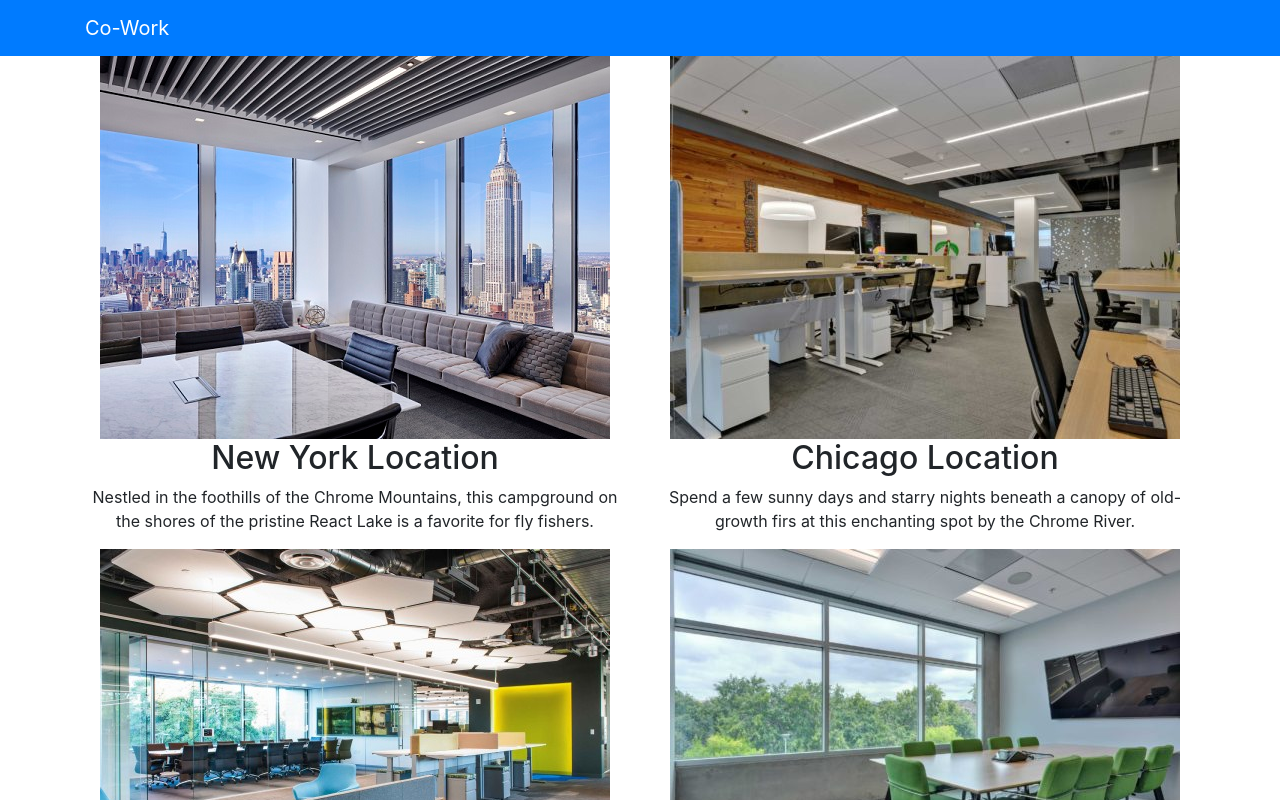
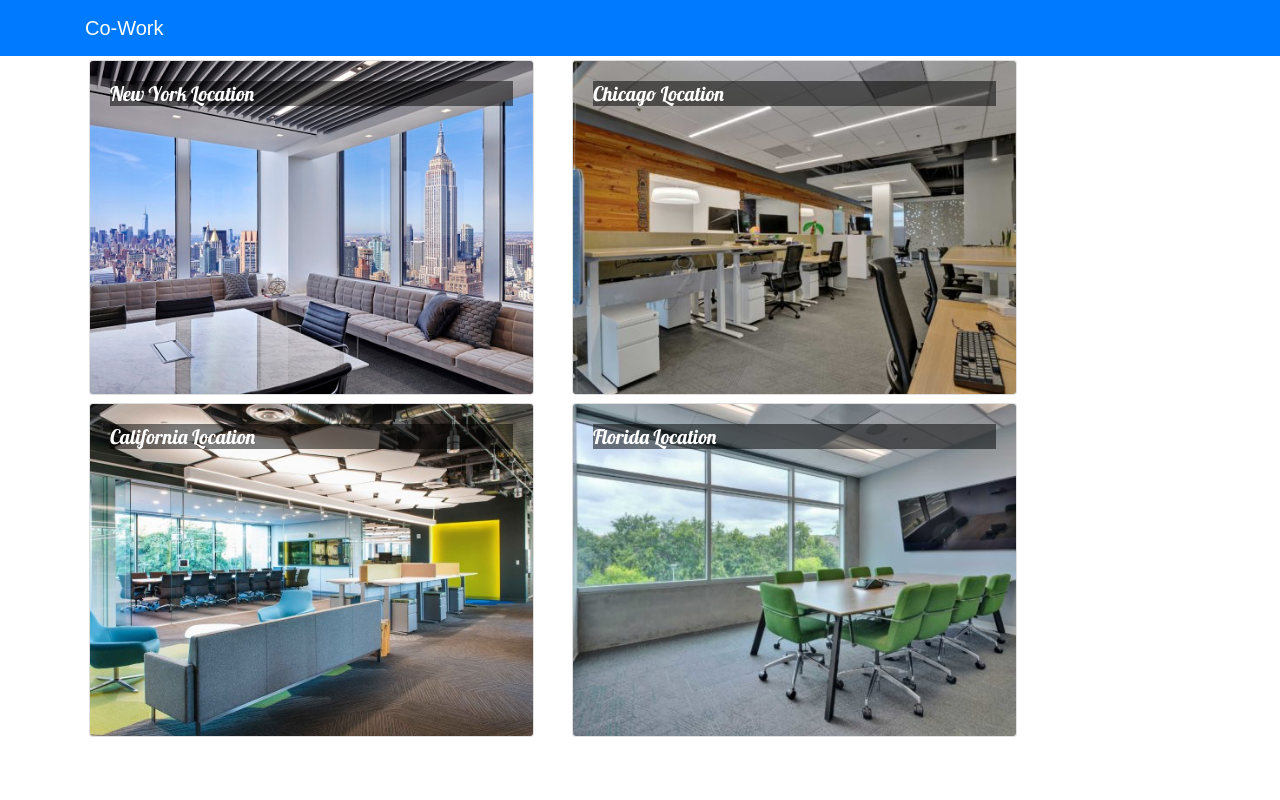
Before and after one commit to YamilVillegas/cowork, a React (Create React App) app: page / in a window 1280 px wide. Shown: the top 800 px of the page. Built offline with nearby package versions, Linux system fonts and the light colour scheme.

Commit message:
Lifting State

```diff
--- a/package.json
+++ b/package.json
@@ -12,6 +12,8 @@
     "react-popper": "1.3.6",
     "react-scripts": "5.0.0",
     "reactstrap": "8.5.1",
+    "typeface-lobster": "^1.1.13",
+    "typeface-open-sans": "^1.1.13",
     "web-vitals": "^2.1.0"
   },
   "scripts": {
--- a/src/App.css
+++ b/src/App.css
@@ -1,38 +1,12 @@
-.App {
-  text-align: center;
+body {
+  font-family: "Open-Sans", sans-serif
 }
 
-.App-logo {
-  height: 40vmin;
-  pointer-events: none;
+.card-title {
+  font: 500 1.25rem "Lobster", cursive;
 }
 
-@media (prefers-reduced-motion: no-preference) {
-  .App-logo {
-    animation: App-logo-spin infinite 20s linear;
-  }
+.card-img-overlay .card-title {
+  color: white;
+  background-color: rgba(0, 0, 0, 0.5);
 }
-
-.App-header {
-  background-color: #282c34;
-  min-height: 100vh;
-  display: flex;
-  flex-direction: column;
-  align-items: center;
-  justify-content: center;
-  font-size: calc(10px + 2vmin);
-  color: white;
-}
-
-.App-link {
-  color: #61dafb;
-}
-
-@keyframes App-logo-spin {
-  from {
-    transform: rotate(0deg);
-  }
-  to {
-    transform: rotate(360deg);
-  }
-}
--- a/src/App.js
+++ b/src/App.js
@@ -2,8 +2,15 @@ import React, { Component } from 'react';
 import { Navbar, NavbarBrand } from 'reactstrap';
 import './App.css';
 import Directory from './components/DirectoryComponent';
+import { LOCATIONS } from './shared/locations'
 
 class App extends Component {
+  constructor(props) {
+    super(props);
+    this.state ={
+      locations: LOCATIONS
+    }
+  }
     render() {
         return (
             <div className="App">
@@ -12,7 +19,7 @@ class App extends Component {
                     <NavbarBrand href="/">Co-Work</NavbarBrand>
                 </div>
                 </Navbar>
-                <Directory />
+                <Directory locations={this.state.locations}/>
             </div>
         );
     }
--- a/src/components/DirectoryComponent.js
+++ b/src/components/DirectoryComponent.js
@@ -1,57 +1,56 @@
 import React, { Component } from 'react';
+import { Card, CardImg, CardImgOverlay, CardText, CardBody, CardTitle } from 'reactstrap';
 
 class Directory extends Component {
     constructor(props) {
         super(props);
         this.state = {
-            locations: [
-                {
-                    id: 0,
-                    name: 'New York Location',
-                    image: 'assets/images/NewYorkOffice.jpeg',
-                    rooms: 100,
-                    description: "Nestled in the foothills of the Chrome Mountains, this campground on the shores of the pristine React Lake is a favorite for fly fishers."
-                },
-                {
-                  id: 1,
-                  name: 'Chicago Location',
-                  image: 'assets/images/ChicagoOffice.jpeg',
-                  rooms: 75,
-                  description: "Spend a few sunny days and starry nights beneath a canopy of old-growth firs at this enchanting spot by the Chrome River."
-                },
-                {
-                    id: 2,
-                    name: 'California Location',
-                    image: 'assets/images/CaliforniaOffice.jpeg',
-                    rooms: 100,
-                    description: "Let NuCamp be your guide to this off-the-beaten-path, hike-in-only campground."
-                },
-                {
-                    id: 3,
-                    name: 'Florida Location',
-                    image: 'assets/images/FloridaOffice.jpeg',
-                    rooms: 75,
-                    description: "You'll never want to leave this hidden gem, deep within the lush Redux Woods."
-                }
-            ],
+            selectedLocation: null
         }
     }
 
+    onLocationSelect(location) {
+        this.setState({selectedLocation: location});
+    }
+
+    renderSelectedLocation(location) {
+        if(location) {
+            return (
+                <Card>
+                    <CardImg top src={location.image} alt={location.name}/>
+                    <CardBody>
+                        <CardTitle>{location.name}</CardTitle>
+                        <CardText>{location.description}</CardText>
+                    </CardBody>
+                </Card>
+            );
+        }
+        return <div />
+    }
+
     render() {
-        const directory = this.state.locations.map(location => {
+        const directory = this.props.locations.map(location => {
             return (
-                <div key={location.id} className='col'>
-                    <img src={location.image} alt={location.name} />
-                    <h2>{location.name}</h2>
-                    <p>{location.description}</p>
+                <div key={location.id} className='col-md-5 m-1'>
+                    <Card onClick={() => this.onLocationSelect(location)}>
+                        <CardImg width="100%" src={location.image} alt={location.name} />
+                        <CardImgOverlay>
+                            <CardTitle>{location.name}</CardTitle>
+                        </CardImgOverlay>
+                    </Card>
                 </div>
-            )
-        })
+            );
+        });
 
         return(
             <div className='container'>
                 <div className='row'>
                     {directory}
+                </div>
+                <div className='row'>
+                    <div className='col-md-5 m-1'>
+                        {this.renderSelectedLocation(this.state.selectedLocation)}
+                    </div>
                 </div>
             </div>
         );
--- a/src/index.js
+++ b/src/index.js
@@ -1,9 +1,11 @@
 import React from 'react';
 import ReactDOM from 'react-dom';
 import './index.css';
-import App from './App';
 import reportWebVitals from './reportWebVitals';
 import 'bootstrap/dist/css/bootstrap.min.css';
+import 'typeface-lobster';
+import 'typeface-open-sans';
+import App from './App';
 
 ReactDOM.render(
   <React.StrictMode>
--- /dev/null
+++ b/src/shared/locations.js
@@ -0,0 +1,178 @@
+export const LOCATIONS = [
+    {
+        id: 0,
+        name: 'New York Location',
+        image: 'assets/images/NewYorkOffice.jpeg',
+        rooms: 100,
+        description: "Premium offices located in the heart of the world's economy.",
+        comments: [
+            {
+                id: 0,
+                rating: 5,
+                text: "What a magnificent view!",
+                author: "Tinus Lorvaldes",
+                date: "2018-10-25T16:30Z"
+            },
+            {
+                id: 1,
+                rating: 4,
+                text: "The campground was beautiful, but the bugs could bite sometimes.",
+                author: "Brennen Ech",
+                date: "2017-06-17T03:33Z"
+            },
+            {
+                id: 2,
+                rating: 5,
+                text: "I caught a world-record-breaking trout here on my last visit.",
+                author: "McKenzie Sebastian",
+                date: "2019-02-18T18:12Z"
+            },
+            {
+                id: 3,
+                rating: 5,
+                text: "A wonderful place to reconnect with nature.",
+                author: "Jordan Runn",
+                date: "2019-08-04T20:11Z"
+            },
+            {
+                id: 4,
+                rating: 4,
+                text: "The stars at night were magnificent!",
+                author: "Ann Dabramov",
+                date: "2018-07-23T19:44Z"
+            }
+        ]
+    },
+    {
+        id: 1,
+        name: 'Chicago Location',
+        image: 'assets/images/ChicagoOffice.jpeg',
+        rooms: 75,
+        description: "Beautiful spacious offices located in the heart of Chicago.",
+        comments: [
+            {
+                id: 0,
+                rating: 5,
+                text: "What a magnificent view!",
+                author: "Tinus Lorvaldes",
+                date: "2018-10-25T16:30Z"
+            },
+            {
+                id: 1,
+                rating: 4,
+                text: "The campground was beautiful, but the bugs could bite sometimes.",
+                author: "Brennen Ech",
+                date: "2017-06-17T03:33Z"
+            },
+            {
+                id: 2,
+                rating: 5,
+                text: "I caught a world-record-breaking trout here on my last visit.",
+                author: "McKenzie Sebastian",
+                date: "2019-02-18T18:12Z"
+            },
+            {
+                id: 3,
+                rating: 5,
+                text: "A wonderful place to reconnect with nature.",
+                author: "Jordan Runn",
+                date: "2019-08-04T20:11Z"
+            },
+            {
+                id: 4,
+                rating: 4,
+                text: "The stars at night were magnificent!",
+                author: "Ann Dabramov",
+                date: "2018-07-23T19:44Z"
+            }
+        ]
+    },
+    {
+        id: 2,
+        name: 'California Location',
+        image: 'assets/images/CaliforniaOffice.jpeg',
+        rooms: 100,
+        description: "Come see our amazing views in our co-working enviornment out in California",
+        comments: [
+            {
+                id: 0,
+                rating: 5,
+                text: "What a magnificent view!",
+                author: "Tinus Lorvaldes",
+                date: "2018-10-25T16:30Z"
+            },
+            {
+                id: 1,
+                rating: 4,
+                text: "The campground was beautiful, but the bugs could bite sometimes.",
+                author: "Brennen Ech",
+                date: "2017-06-17T03:33Z"
+            },
+            {
+                id: 2,
+                rating: 5,
+                text: "I caught a world-record-breaking trout here on my last visit.",
+                author: "McKenzie Sebastian",
+                date: "2019-02-18T18:12Z"
+            },
+            {
+                id: 3,
+                rating: 5,
+                text: "A wonderful place to reconnect with nature.",
+                author: "Jordan Runn",
+                date: "2019-08-04T20:11Z"
+            },
+            {
+                id: 4,
+                rating: 4,
+                text: "The stars at night were magnificent!",
+                author: "Ann Dabramov",
+                date: "2018-07-23T19:44Z"
+            }
+        ]
+    },
+    {
+        id: 3,
+        name: 'Florida Location',
+        image: 'assets/images/FloridaOffice.jpeg',
+        rooms: 75,
+        description: "You'll never want to leave this cool comfortable office space with Palm Trees decorating our sidewalks.",
+        comments: [
+            {
+                id: 0,
+                rating: 5,
+                text: "What a magnificent view!",
+                author: "Tinus Lorvaldes",
+                date: "2018-10-25T16:30Z"
+            },
+            {
+                id: 1,
+                rating: 4,
+                text: "The campground was beautiful, but the bugs could bite sometimes.",
+                author: "Brennen Ech",
+                date: "2017-06-17T03:33Z"
+            },
+            {
+                id: 2,
+                rating: 5,
+                text: "I caught a world-record-breaking trout here on my last visit.",
+                author: "McKenzie Sebastian",
+                date: "2019-02-18T18:12Z"
+            },
+            {
+                id: 3,
+                rating: 5,
+                text: "A wonderful place to reconnect with nature.",
+                author: "Jordan Runn",
+                date: "2019-08-04T20:11Z"
+            },
+            {
+                id: 4,
+                rating: 4,
+                text: "The stars at night were magnificent!",
+                author: "Ann Dabramov",
+                date: "2018-07-23T19:44Z"
+            }
+        ]
+    }
+];
```
Also changed, not shown: 1 other file (tests, documents, lock files or other folders).
